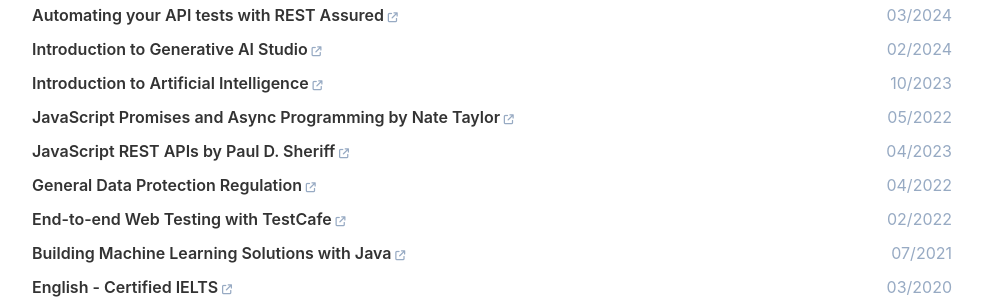
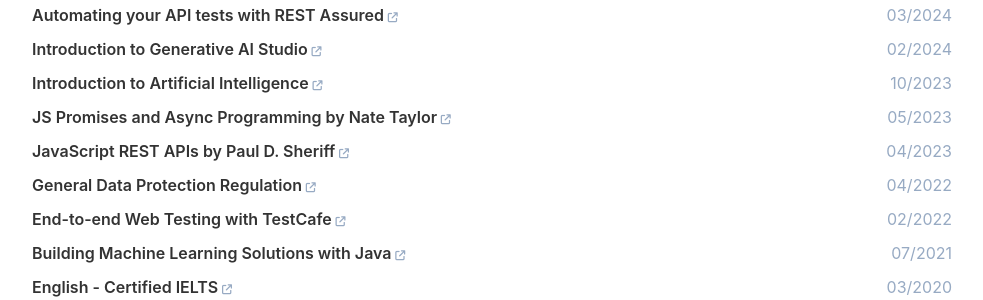
Before and after one commit to cvera08/full-resume, a Jekyll site: the page built from index.html, in a window 1280 px wide and 900 px high, scrolled down 4604 px. Shown: the part 153-453 px from the top of the window, without its empty margins (148-1131 px from the left). Built offline with Jekyll 4.4.1, drawn with Linux system fonts in a browser that asks for light colours.

Commit message:
feat: shorter title js promises course

```diff
--- a/_data/data.yml
+++ b/_data/data.yml
@@ -309,9 +309,9 @@ education:
       degree:
       description: |
 
-    - institution: JavaScript Promises and Async Programming by Nate Taylor
+    - institution: JS Promises and Async Programming by Nate Taylor
       link: 'https://app.pluralsight.com/library/courses/javascript-promises-async-programming'
-      date: 05/2022
+      date: 05/2023
       major:
       degree:
       description: |
```
